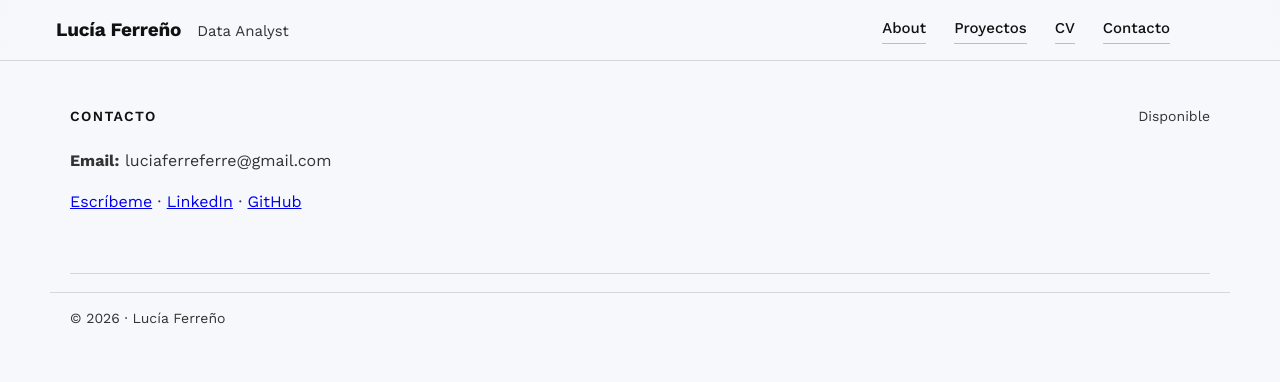
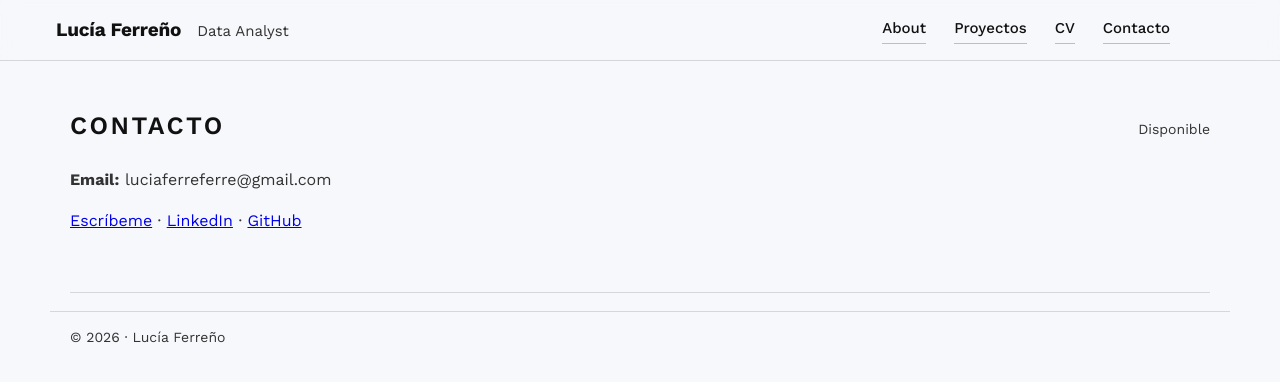
Before and after one commit to lucia-ferreno-pico/Portfolio, a Jekyll site: the page built from contact.md, in a window 1280 px wide. Shown: the top 382 px of the page. Built offline with Jekyll 4.4.1, drawn with Linux system fonts in a browser that asks for light colours.

Commit message:
Update main.css

```diff
--- a/assets/css/main.css
+++ b/assets/css/main.css
@@ -136,7 +136,7 @@ p{
 }
 
 .section-title h2{
-  font-size: 14px;
+  font-size: 25px;
   letter-spacing: .10em;
   text-transform: uppercase;
   font-weight: 600;
```
